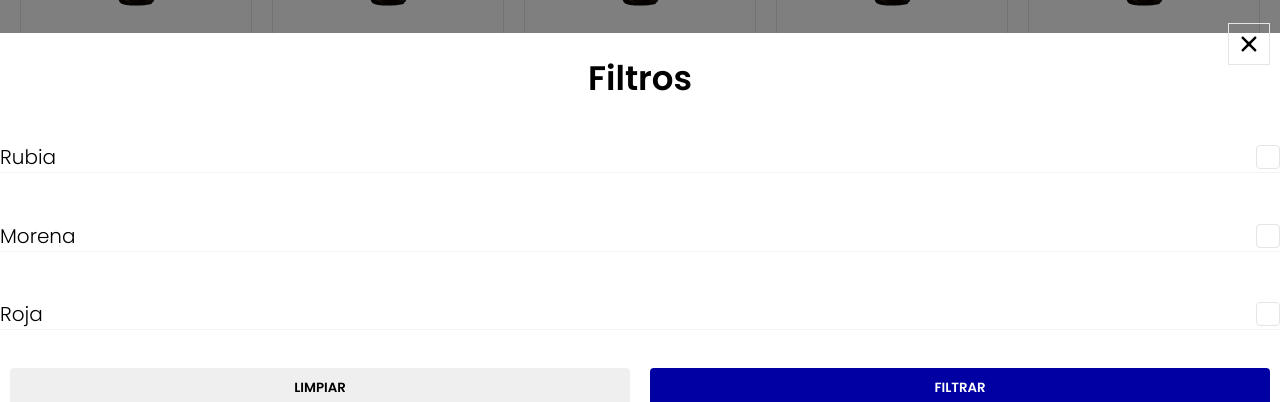
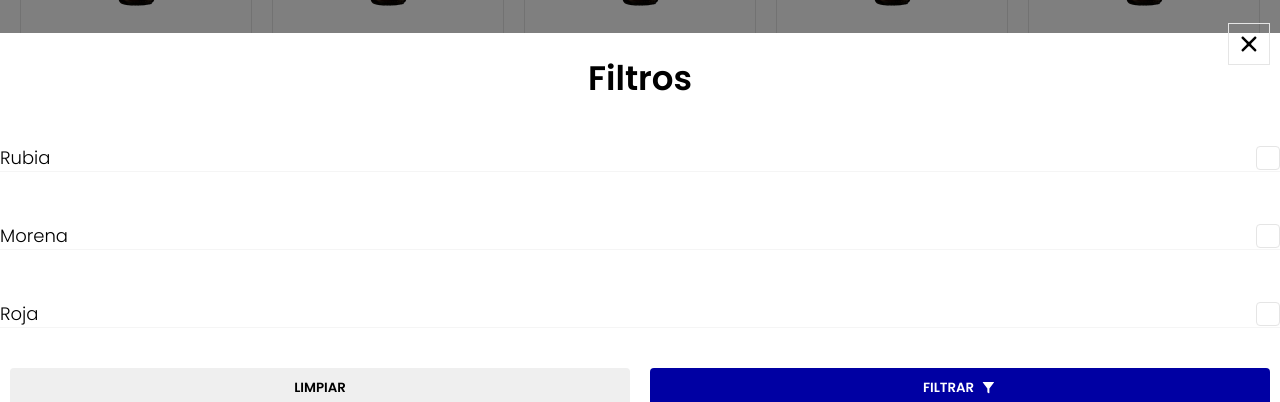
Before and after one commit to brayanyepesc/filter, a React (Vite) app: page / in a window 1280 px wide. Both pictures are taken after a click on the button "FILTRAR". Shown: the part 392-794 px from the top of the page. Built offline with nearby package versions, Linux system fonts and the light colour scheme.

Commit message:
detalles boton filtrar modal

```diff
--- a/src/components/Modal/Modal.module.scss
+++ b/src/components/Modal/Modal.module.scss
@@ -69,6 +69,22 @@
 }
 
 .button_filtrar {
+    @include flexRowCenter;
     background-color: $blue;
     color: white;
 }
+
+.filtros_number{
+    background-color: white;
+    color: black;
+    width: 26px;
+    height: 18px;
+    margin-left: 5px;
+    border-radius: 12px;
+}
+
+.filtro_icon {
+    width: 18px;
+    height: 18px;
+    margin-left: 5px;
+}
--- a/src/components/Modal/Modal.tsx
+++ b/src/components/Modal/Modal.tsx
@@ -1,6 +1,7 @@
 import styles from './Modal.module.scss'
 import CloseIcon from '../../assets/close.svg'
 import { ModalPropsTypes } from './types'
+import FiltroIcon from '../../assets/filters.svg'
 
 export default function Modal ({ openModal, setOpenModal, filtros, setFiltros, filtrarAction, limpiarAction }: ModalPropsTypes) {
     const handleChange = (e: React.ChangeEvent<HTMLInputElement>) => {
@@ -33,7 +34,12 @@ export default function Modal ({ openModal, setOpenModal, filtros, setFiltros, f
                 </div>
                 <div className={styles.buttons}>
                     <button className={styles.button_limpiar} onClick={() => limpiarAction()}>LIMPIAR</button>
-                    <button className={styles.button_filtrar} onClick={() => filtrarAction(filtros)}>FILTRAR</button>
+                    <button className={styles.button_filtrar} onClick={() => filtrarAction(filtros)}>FILTRAR
+                    <img src={FiltroIcon} alt="filtro icon" className={styles.filtro_icon} />
+                    {
+                        filtros.length > 0 && (<div className={styles.filtros_number}>{filtros.length}</div>)
+                    }
+                    </button>
                 </div>
             </div>
         </div>
--- a/src/styles/_vars.scss
+++ b/src/styles/_vars.scss
@@ -16,8 +16,8 @@ $blue: #0000A3;
 
 //Sizes
 
-$fontSizeXS: 16px;
-$fontSizeS: 20px;
+$fontSizeXS: 14px;
+$fontSizeS: 18px;
 $fontSizeM: 28px;
 $fontSizeL: 34px;
 $fontSizeXL: 40px;
```
Also changed, not shown: src/assets/filters.svg.
